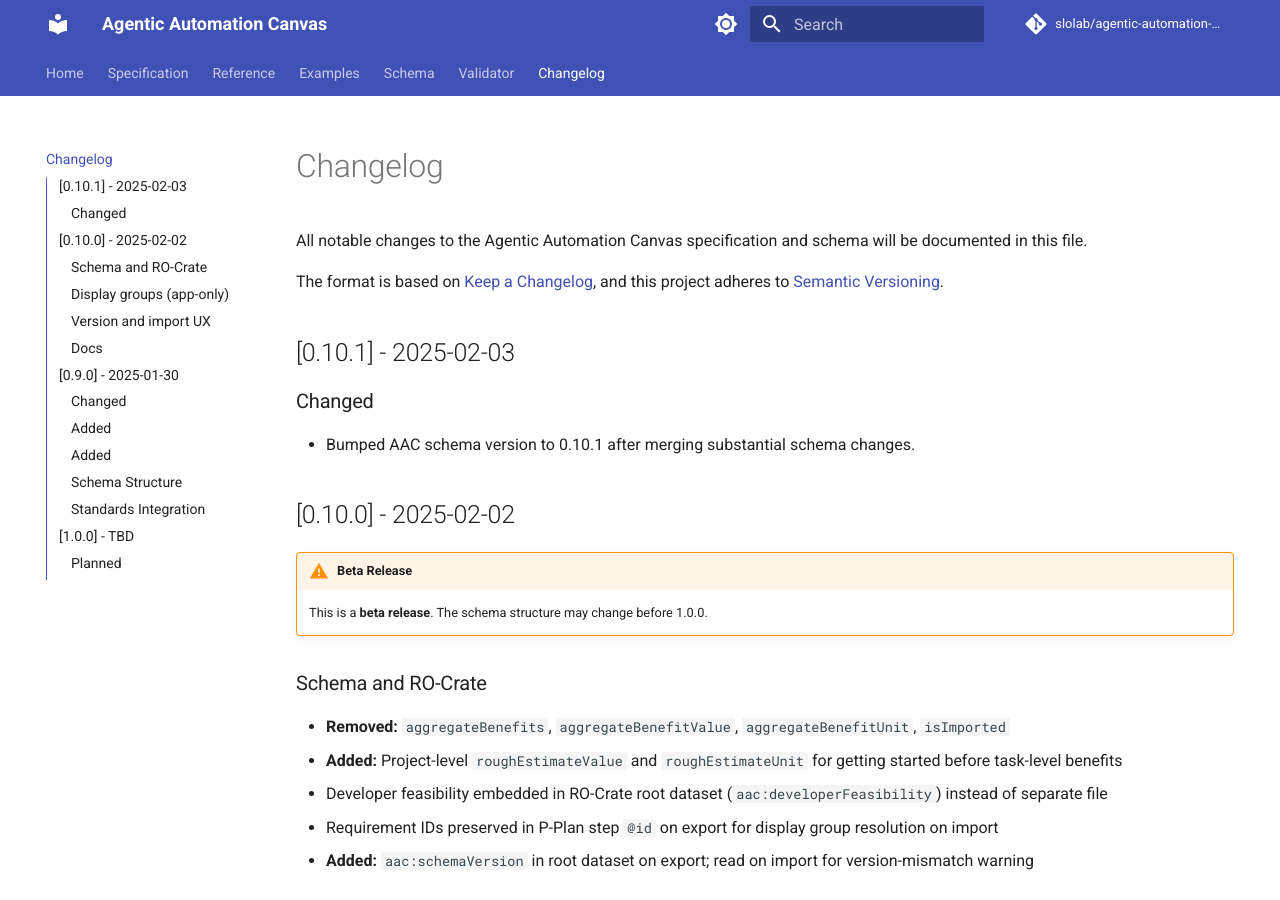
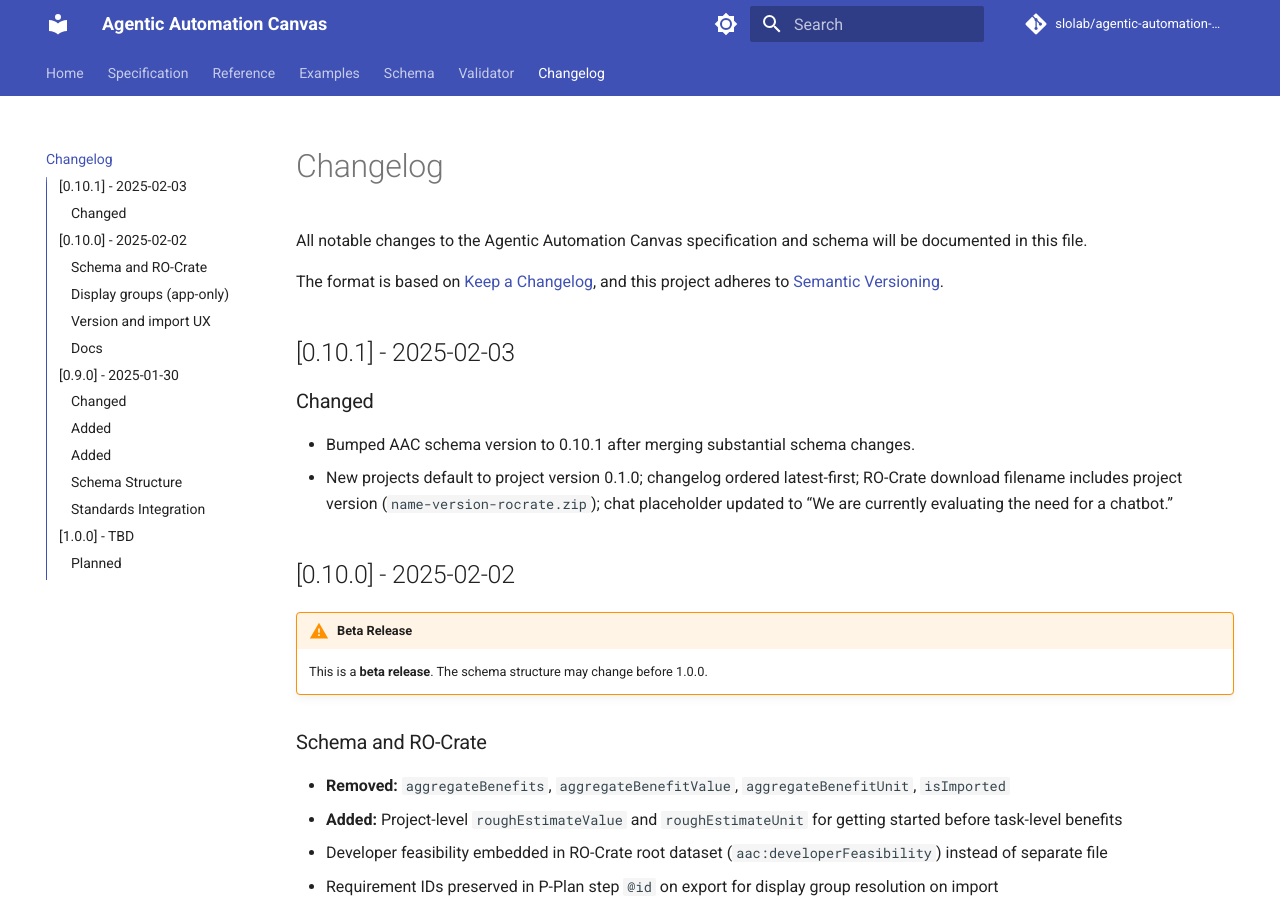
Before and after one commit to slolab/agentic-automation-canvas, an MkDocs documentation site: the page built from docs/changelog.md, in a window 1280 px wide and 900 px high. Built offline with MkDocs 1.6.1 and Material for MkDocs 9.7.7, drawn with Linux system fonts in a browser that asks for light colours; comment, search, counter and statistics services are not loaded.

Commit message:
changelog

```diff
--- a/docs/changelog.md
+++ b/docs/changelog.md
@@ -9,6 +9,7 @@
 
 ### Changed
 - Bumped AAC schema version to 0.10.1 after merging substantial schema changes.
+- New projects default to project version 0.1.0; changelog ordered latest-first; RO-Crate download filename includes project version (`name-version-rocrate.zip`); chat placeholder updated to “We are currently evaluating the need for a chatbot.”
 
 ## [0.10.0] - 2025-02-02
 
```
Also changed, not shown: 1 other file.
